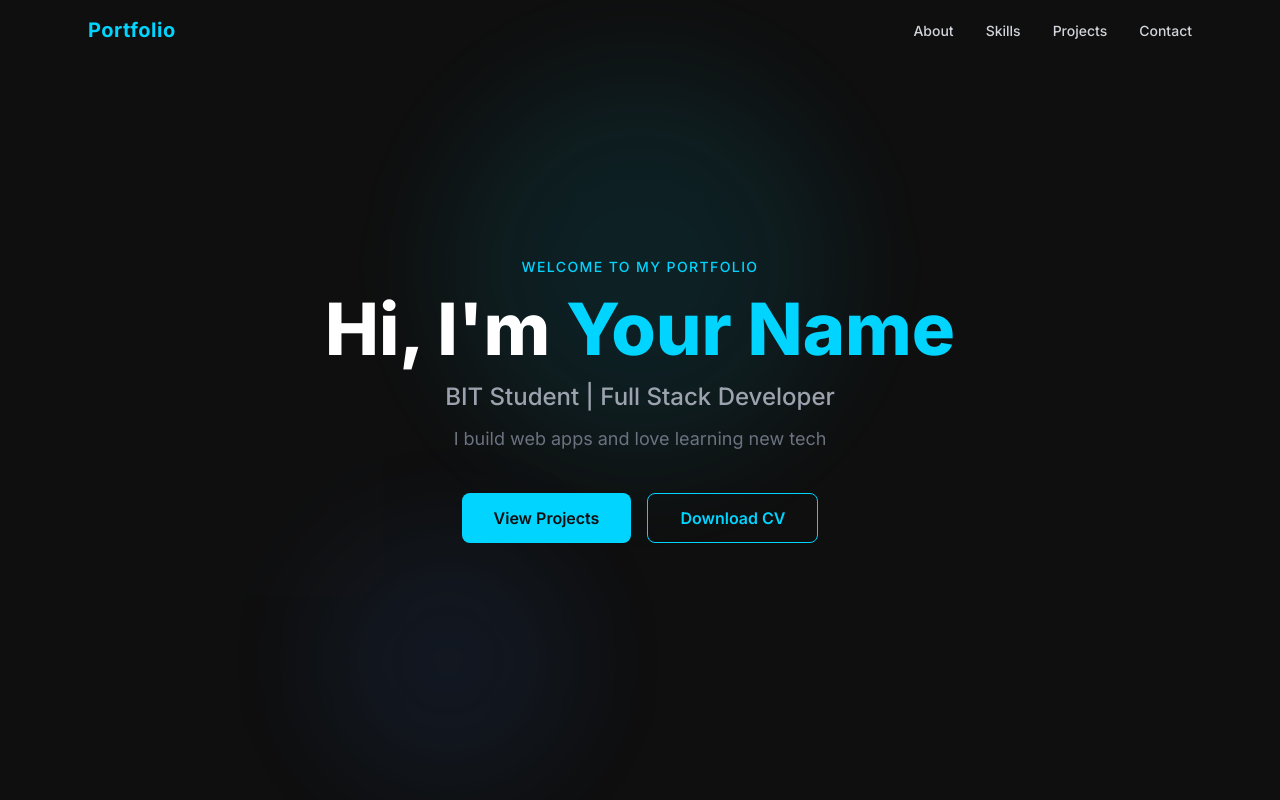
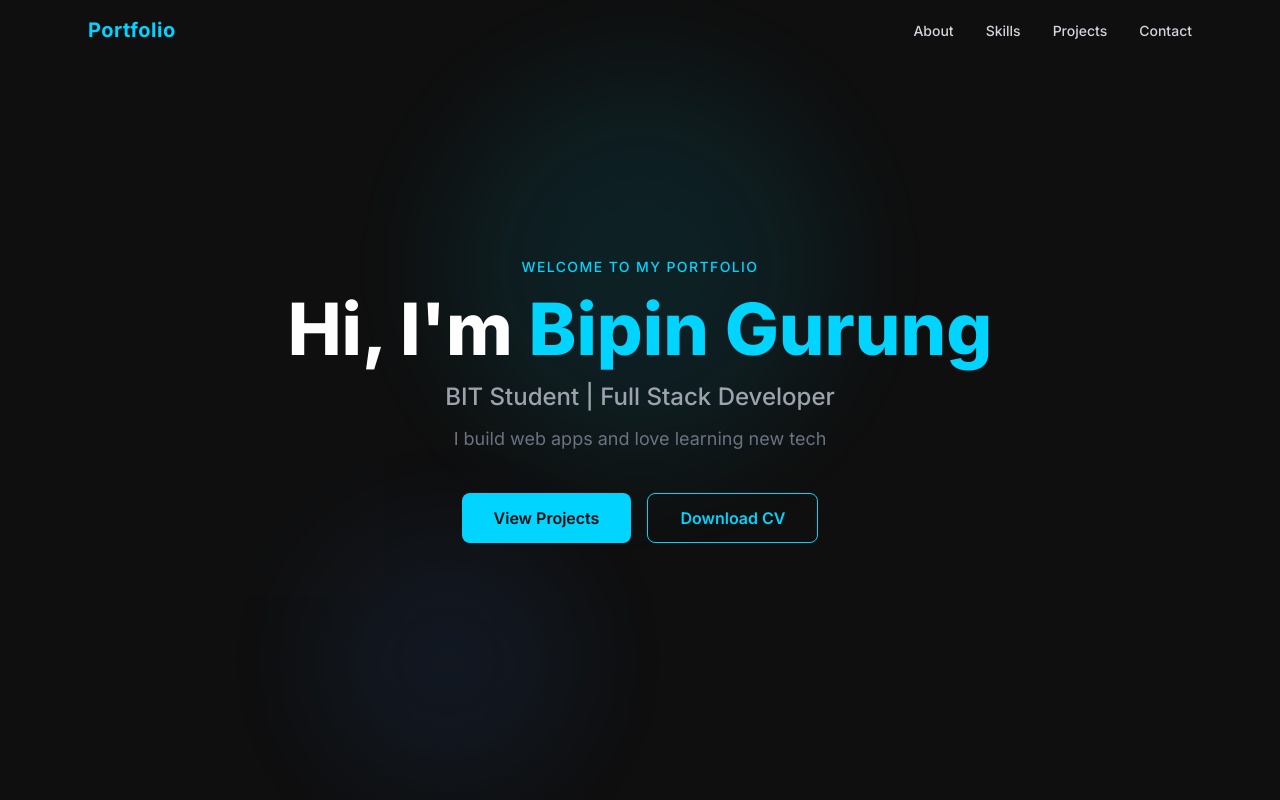
Before and after one commit to Zurungbeepen/portfolio, a React app: page / in a window 1280 px wide. Shown: the top 800 px of the page. Built offline with nearby package versions, Linux system fonts and the light colour scheme; the HTML template or start-up script is replaced by a standard one.

Commit message:
feat: update name to Bipin Gurung

```diff
--- a/src/components/Hero.jsx
+++ b/src/components/Hero.jsx
@@ -13,7 +13,7 @@
       <div className="relative z-10 text-center px-6 max-w-4xl mx-auto">
         <p className="text-accent text-sm font-medium tracking-widest uppercase mb-4">Welcome to my portfolio</p>
         <h1 className="text-5xl md:text-7xl font-extrabold text-white mb-4 leading-tight">
-          Hi, I'm <span className="text-accent">Your Name</span>
+          Hi, I'm <span className="text-accent">Bipin Gurung</span>
         </h1>
         <p className="text-xl md:text-2xl text-gray-400 font-medium mb-3">
           BIT Student | Full Stack Developer
```
